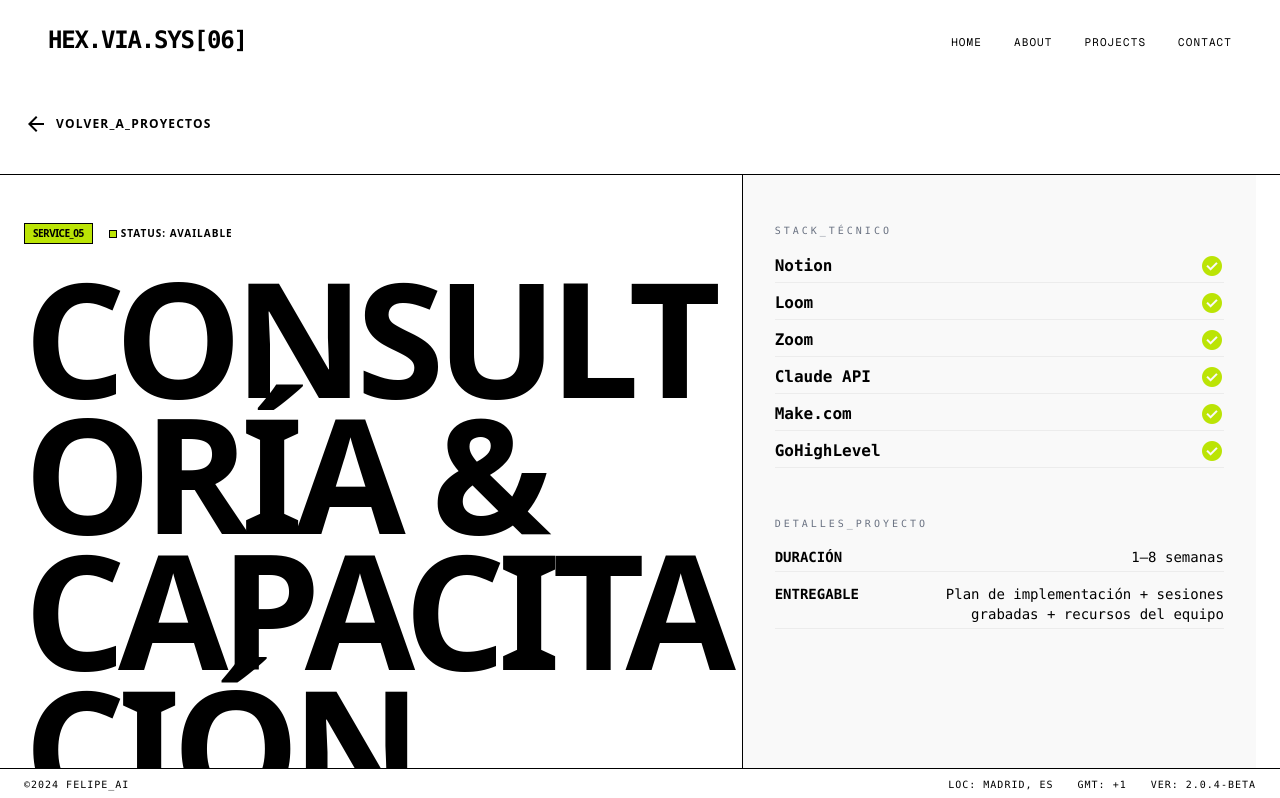
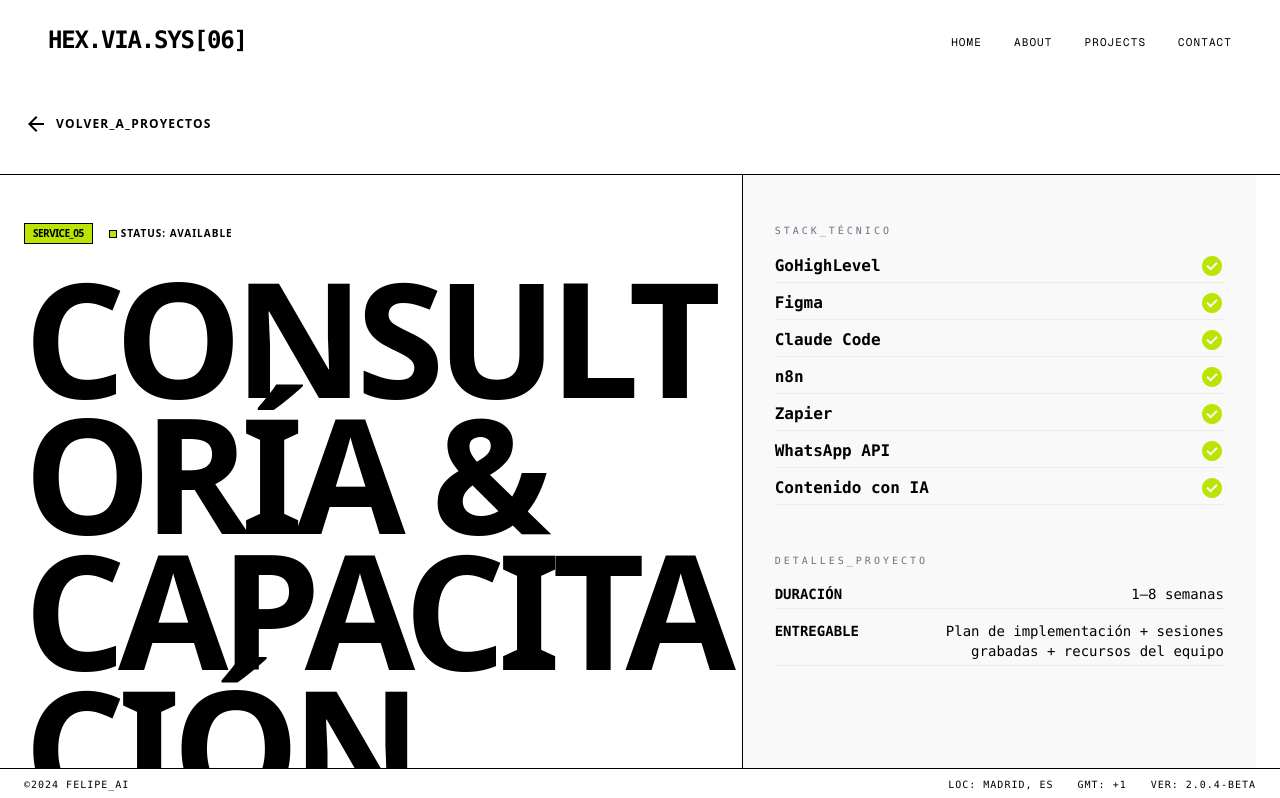
Before and after one commit to acaravia666/portafolio, a Next.js app: page /projects/consulting in a window 1280 px wide. Shown: the top 798 px of the page. Built offline with nearby package versions, Linux system fonts and the light colour scheme.

Commit message:
fix: update consulting stack to GoHighLevel, Figma, Claude Code, n8n, Zapier, WhatsApp API, Contenido con IA

```diff
--- a/src/app/projects/consulting/page.tsx
+++ b/src/app/projects/consulting/page.tsx
@@ -6,7 +6,7 @@ export default function ConsultingPage() {
       serviceId="SERVICE_05"
       title="CONSULTORÍA & CAPACITACIÓN"
       tagline="Estrategia, mentoría y formación para equipos que quieren operar con AI desde adentro."
-      stack={['Notion', 'Loom', 'Zoom', 'Claude API', 'Make.com', 'GoHighLevel']}
+      stack={['GoHighLevel', 'Figma', 'Claude Code', 'n8n', 'Zapier', 'WhatsApp API', 'Contenido con IA']}
       duration="1–8 semanas"
       delivery="Plan de implementación + sesiones grabadas + recursos del equipo"
       steps={[
```
